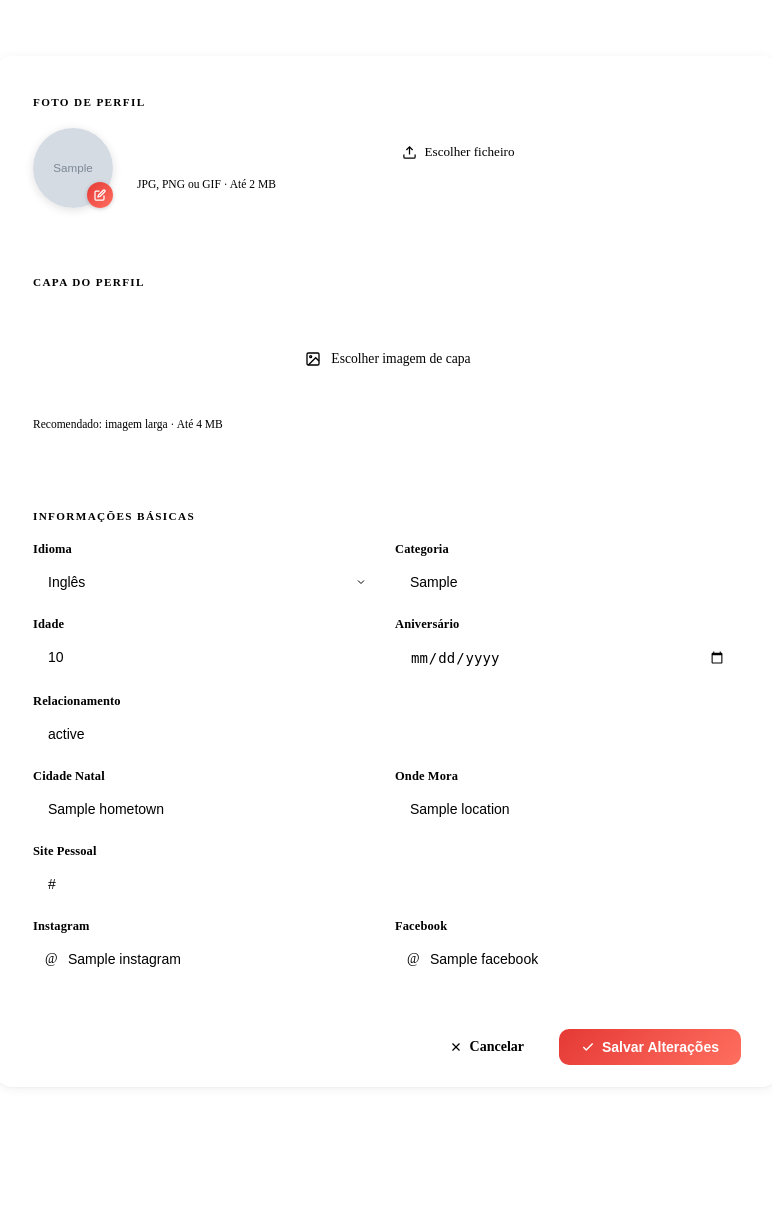
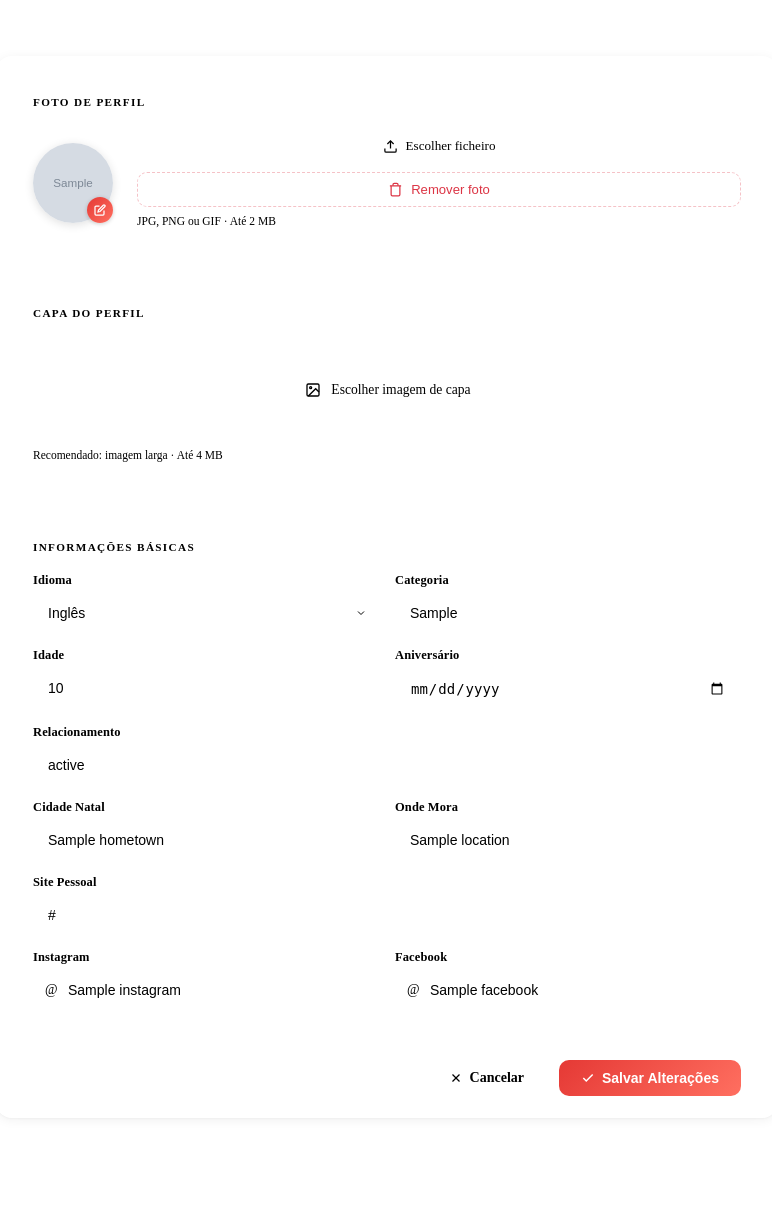
Before and after one commit to BrookSK/Agente-IA-Tuquinha, a PHP site: template app/Views/external_dashboard/edit_profile.php in a window 1280 px wide. Shown: the whole page, without its empty margins (253-1025 px from the left). Before the commit the page ends 1088 px from the top, so only its background shows below. Run offline with PHP 8.4, Linux system fonts and the light colour scheme; the template is opened without the code that fills it: most values are stand-ins (such as "Sample title", 1, 10 or a date in 2020); grey boxes marked "Sample" are stand-in pictures; some libraries are stand-ins or nearby versions.

Commit message:
Ajustes de Foto da comunidade

```diff
--- a/app/Controllers/ExternalUserDashboardController.php
+++ b/app/Controllers/ExternalUserDashboardController.php
@@ -746,6 +746,11 @@ class ExternalUserDashboardController extends Controller
         $existingProfile = UserSocialProfile::findByUserId($userId);
         $avatarPath = $existingProfile['avatar_path'] ?? null;
 
+        // Handle remove avatar request
+        if (!empty($_POST['remove_avatar'])) {
+            $avatarPath = null;
+        }
+
         if (!empty($_FILES['avatar_file']) && is_array($_FILES['avatar_file'])) {
             $uploadError = (int)($_FILES['avatar_file']['error'] ?? UPLOAD_ERR_NO_FILE);
             if ($uploadError !== UPLOAD_ERR_NO_FILE && $uploadError === UPLOAD_ERR_OK) {
--- a/app/Views/external_dashboard/edit_profile.php
+++ b/app/Views/external_dashboard/edit_profile.php
@@ -392,13 +392,24 @@ $accentColor = !empty($branding['accent_color']) ? $branding['accent_color'] : '
                     </label>
                 </div>
                 <div class="edit-upload-area">
-                    <label class="edit-upload-btn" for="avatar-file">
+                    <div style="display: flex; gap: 8px; flex-wrap: wrap;">
+                        <label class="edit-upload-btn" for="avatar-file" style="flex: 1; min-width: 150px;">
                             <svg width="15" height="15" fill="none" stroke="currentColor" stroke-width="2" viewBox="0 0 24 24">
                                 <path d="M21 15v4a2 2 0 0 1-2 2H5a2 2 0 0 1-2-2v-4"/><polyline points="17 8 12 3 7 8"/><line x1="12" y1="3" x2="12" y2="15"/>
                             </svg>
                             Escolher ficheiro
                             <input type="file" id="avatar-file" name="avatar_file" accept="image/jpeg,image/png,image/gif"/>
                         </label>
+                        <?php if ($avatarPath !== ''): ?>
+                            <button type="submit" name="remove_avatar" value="1" class="edit-upload-btn" style="flex: 0 0 auto; border-color: rgba(220, 53, 69, 0.3); color: #dc3545;" onclick="return confirm('Tem certeza que deseja remover a foto de perfil?');">
+                                <svg width="15" height="15" fill="none" stroke="currentColor" stroke-width="2" viewBox="0 0 24 24">
+                                    <polyline points="3 6 5 6 21 6"></polyline>
+                                    <path d="M19 6v14a2 2 0 0 1-2 2H7a2 2 0 0 1-2-2V6m3 0V4a2 2 0 0 1 2-2h4a2 2 0 0 1 2 2v2"></path>
+                                </svg>
+                                Remover foto
+                            </button>
+                        <?php endif; ?>
+                    </div>
                     <p class="edit-field-hint" style="margin-top:8px;">JPG, PNG ou GIF · Até 2 MB</p>
                 </div>
             </div>
```
Also changed, not shown: app/Views/external_dashboard/profile.php (+6 -5 lines). Lines whose indentation alone changed are shown as unchanged.
